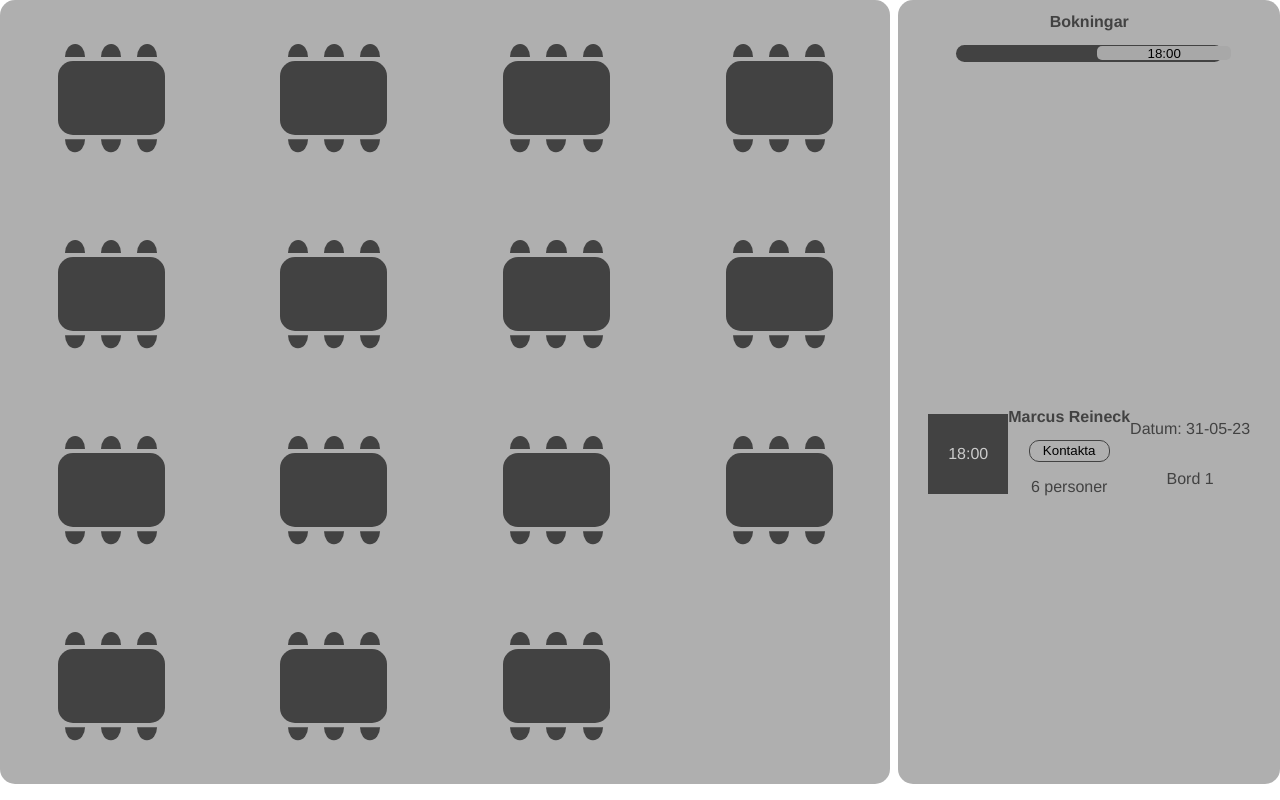
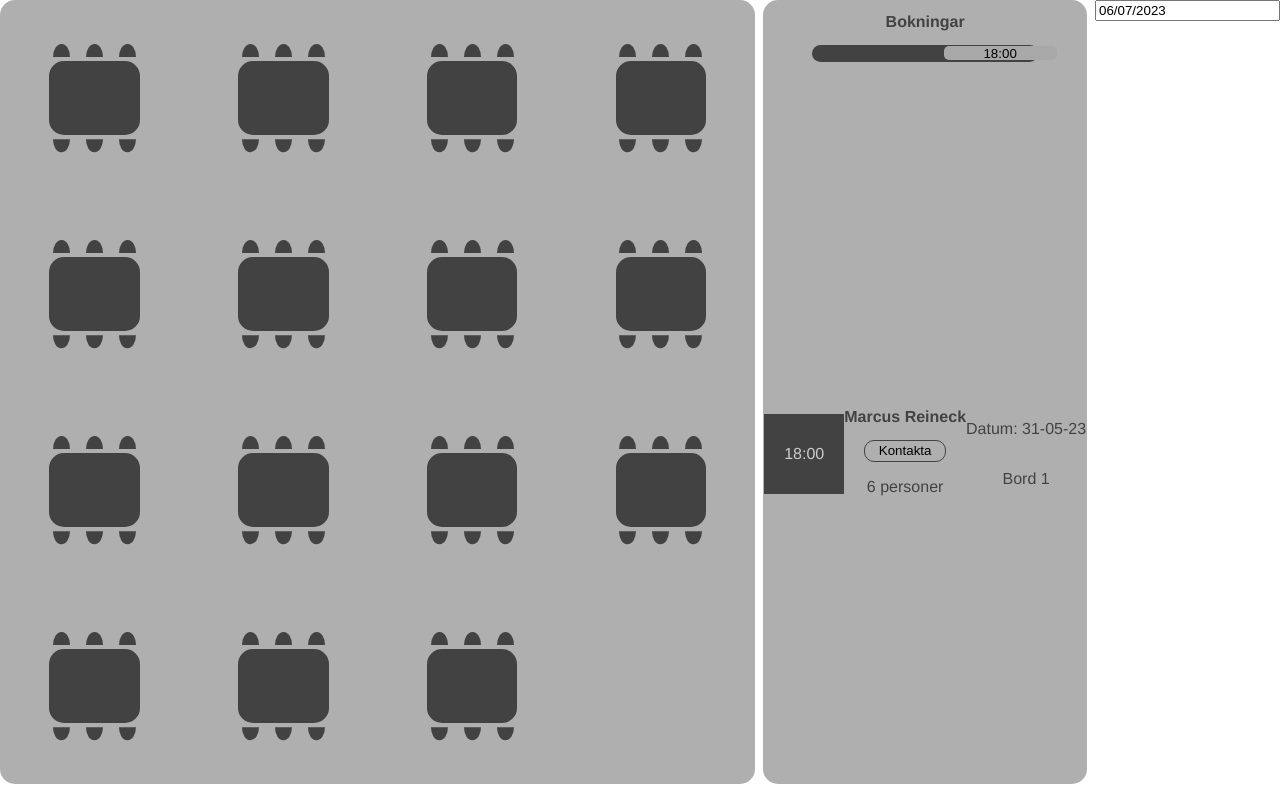
Before and after one commit to MarcusRei/Le-Restaurante, a React (Vite) app in the folder fed22s-therestaurant/: page /admin in a window 1280 px wide. Shown: the top 800 px of the page. Built offline with nearby package versions, Linux system fonts and the light colour scheme; no server answers; a web font is replaced by a local one.

Commit message:
✨(feat): DatePicker

```diff
--- a/fed22s-therestaurant/package.json
+++ b/fed22s-therestaurant/package.json
@@ -9,7 +9,6 @@
     "preview": "vite preview"
   },
   "dependencies": {
-    "@esbuild/win32-x64": "^0.17.19",
     "@fortawesome/fontawesome-svg-core": "^6.4.0",
     "@fortawesome/free-brands-svg-icons": "^6.4.0",
     "@fortawesome/free-solid-svg-icons": "^6.4.0",
@@ -18,6 +17,7 @@
     "axios": "^1.4.0",
     "react": "^18.2.0",
     "react-calendar": "^4.2.1",
+    "react-datepicker": "^4.12.0",
     "react-dom": "^18.2.0",
     "react-router-dom": "^6.11.2",
     "router": "^1.3.8",
@@ -27,6 +27,7 @@
   "devDependencies": {
     "@types/node": "^20.2.5",
     "@types/react": "^18.0.28",
+    "@types/react-datepicker": "^4.11.2",
     "@types/react-dom": "^18.0.11",
     "@vitejs/plugin-react": "^3.1.0",
     "typescript": "^4.9.3",
--- /dev/null
+++ b/fed22s-therestaurant/src/components/DatePicker.tsx
@@ -0,0 +1,13 @@
+import DatePicker from "react-datepicker";
+import "react-datepicker/dist/react-datepicker.css";
+
+interface DatePickerProps {
+  selected: Date;
+  onChange: (date: Date) => void;
+}
+
+const AdminDatePicker = ({ selected, onChange }: DatePickerProps) => {
+  console.log("selected", selected);
+  return <DatePicker selected={new Date()} onChange={onChange} />;
+};
+export default AdminDatePicker;
--- a/fed22s-therestaurant/src/components/pages/Admin.tsx
+++ b/fed22s-therestaurant/src/components/pages/Admin.tsx
@@ -8,6 +8,7 @@ import {
 import axios from "axios";
 import { BookingsList } from "../BookingsList";
 import { useEffect, useState } from "react";
+import AdminDatePicker from "../DatePicker";
 
 export const Admin = () => {
   const [bookings, setBookings] = useState([]);
@@ -33,13 +34,13 @@ export const Admin = () => {
     getBookings();
   }, []);
 
-  useEffect(() => {
-    // Applicera filtrering baserat på valt datum och tid
-    const filtered = bookings.filter((booking) => {
-      // filtreringslogik här
-    });
-    setFilteredBookings(filtered);
-  }, [bookings, selectedDate, selectedTime]);
+  const handleDateChange = (date: Date) => {
+    const selectedDate = date?.toISOString().split("T")[0] ?? "";
+    console.log("===>", date);
+
+    //  setSelectedDate(selectedDate);
+  };
+
   return (
     <AdminWrapper>
       <TableviewWrapper>
@@ -64,6 +65,10 @@ export const Admin = () => {
         </LowerTableWrapper>
       </TableviewWrapper>
       <BookingsList></BookingsList>
+      <AdminDatePicker
+        selected={new Date(selectedDate)}
+        onChange={handleDateChange}
+      />
     </AdminWrapper>
   );
 };
```
Also changed, not shown: 1 other file (tests, documents, lock files or other folders).
